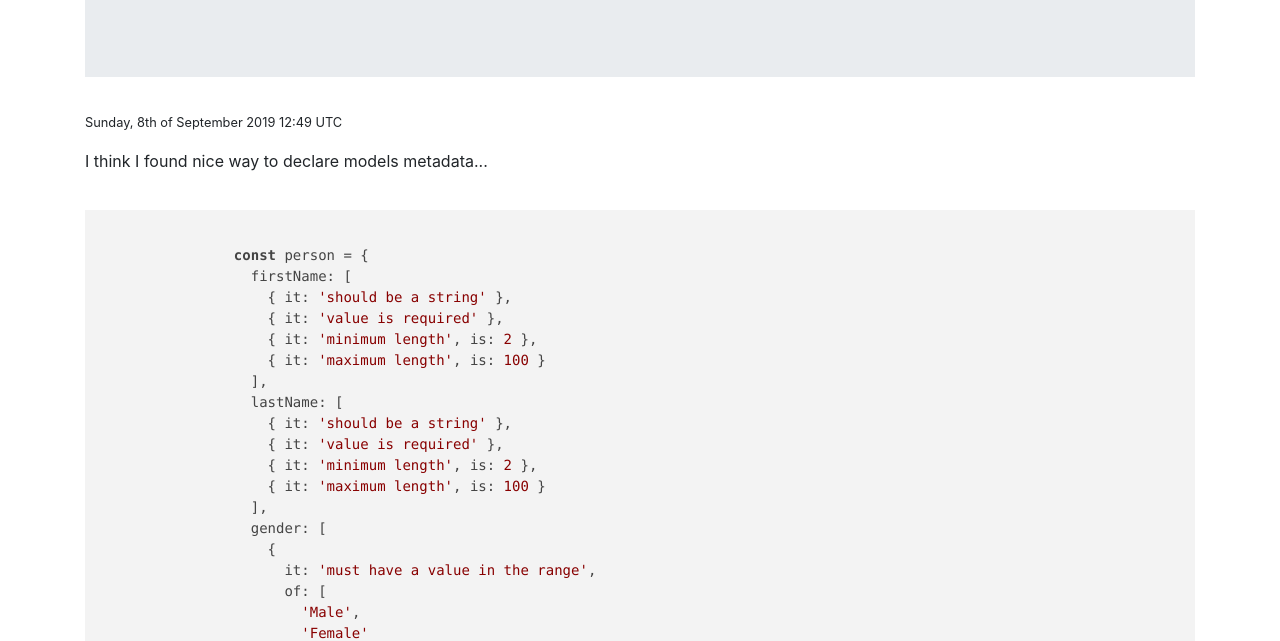
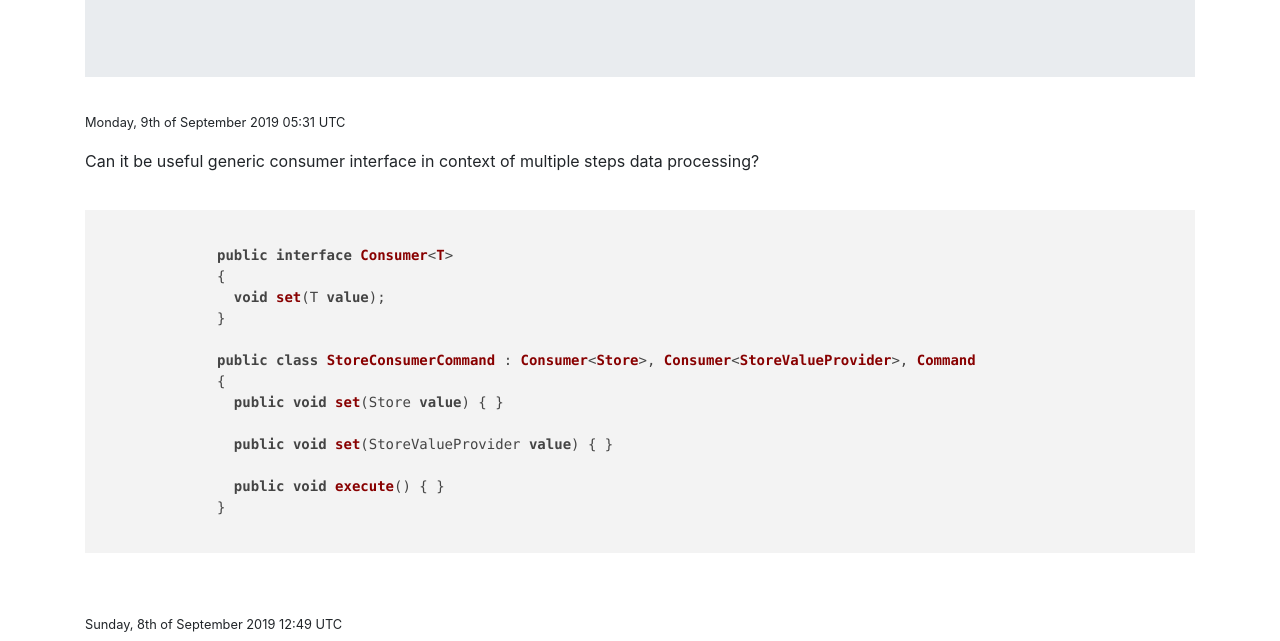
Before and after one commit to egorov/egorov.github.io, a plain HTML site: page index.html in a window 1280 px wide. Shown: the part 172-813 px from the top of the page. Drawn offline with nearby package versions, Linux system fonts and the light colour scheme.

Commit message:
About generic Consumer interface...

```diff
--- a/index.html
+++ b/index.html
@@ -12,12 +12,39 @@
   </head>
   <body>
     <div class="container">
-        <div class="jumbotron jumbotron-fluid">
-          <div class="container">
-            <h1 class="display-4">EGOROV dot SPACE</h1>
-            <p class="lead">I am a software craftsman</p>
-          </div>
+      <div class="jumbotron jumbotron-fluid">
+        <div class="container">
+          <h1 class="display-4">EGOROV dot SPACE</h1>
+          <p class="lead">I am a software craftsman</p>
         </div>
+      </div>
+      <div class="row">
+        <div class="col-sm">
+          <p>
+            <small>Monday, 9th of September 2019 05:31 UTC</small>
+          </p>
+          <p>
+            Can it be useful generic consumer interface in context of multiple steps data processing?
+          </p>
+          <pre>
+            <code class="CSharp">
+              public interface Consumer&lt;T&gt;
+              {
+                void set(T value);
+              }
+
+              public class StoreConsumerCommand : Consumer&lt;Store&gt;, Consumer&lt;StoreValueProvider&gt;, Command
+              {
+                public void set(Store value) { }
+
+                public void set(StoreValueProvider value) { }
+
+                public void execute() { }
+              }
+            </code>
+          </pre>
+        </div>
+      </div>
       <div class="row">
           <div class="col-sm">
             <p>
```
